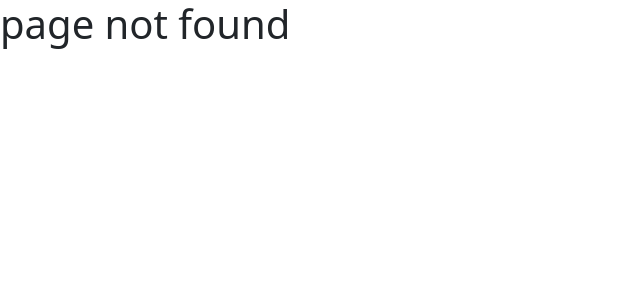
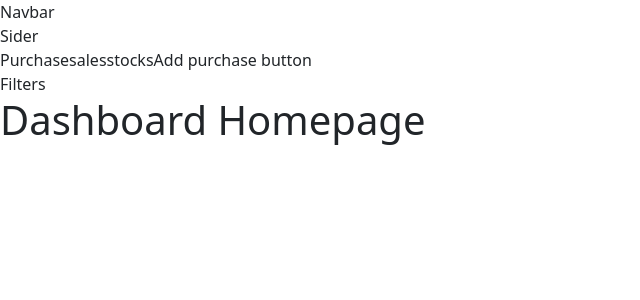
Before and after one commit to sameepmonsoon/Restaurant-management-system, a React (Vite) app: page /home in a window 1280 px wide. Before the commit this address had no page. Shown: the top 300 px of the page, without its empty margins (0-640 px from the left). Built offline with nearby package versions, Linux system fonts and the light colour scheme.

Commit message:
major changes

```diff
--- a/src/App.tsx
+++ b/src/App.tsx
@@ -7,6 +7,7 @@ import {
 import { TextField } from "./Components/TextField";
 import { Login, Register } from "./Pages";
 import Components from "./Pages/Components";
+import Dashboard from "./Pages/Dashboard";
 
 
 function App(props:any) {
@@ -30,6 +31,10 @@ function App(props:any) {
       element:<TextField/>,
     },
     {
+      path:"/home",
+      element:<Dashboard/>
+    } ,
+    {
       path:"*",
       element:(<h1>page not found</h1>)
     }
--- /dev/null
+++ b/src/Layout/DashboardHeaderLayout.tsx
@@ -0,0 +1,12 @@
+import React from 'react'
+
+export default function DashboardHeaderLayout({children}:{children?:JSX.Element}) {
+  return (
+    <div style={{display:"flex"}}>
+        <div>Purchase</div>
+        <div>sales</div>
+        <div>stocks</div>
+        {children}
+    </div>
+  )
+}
--- /dev/null
+++ b/src/Layout/DashboardLayout.tsx
@@ -0,0 +1,18 @@
+import React from 'react'
+import Navbar from '../PageComponent/Dashboard/Navbar/Navbar'
+import Sider from '../PageComponent/Dashboard/Sider/Sider'
+import DashboardHeaderLayout from './DashboardHeaderLayout'
+
+export default function DashboardLayout({children,renderActions,renderFilters}:{children:JSX.Element,renderActions?:JSX.Element,renderFilters?:JSX.Element}) {
+  return (
+    <>
+        <Navbar/>
+        <Sider/>
+        <DashboardHeaderLayout>
+        {renderActions}
+        </DashboardHeaderLayout>
+        {renderFilters}
+        {children}
+    </>
+  )
+}
--- /dev/null
+++ b/src/PageComponent/Dashboard/Navbar/Navbar.tsx
@@ -0,0 +1,7 @@
+import React from 'react'
+
+export default function Navbar() {
+  return (
+    <div>Navbar</div>
+  )
+}
--- /dev/null
+++ b/src/PageComponent/Dashboard/Sider/Sider.tsx
@@ -0,0 +1,7 @@
+import React from 'react'
+
+export default function Sider() {
+  return (
+    <div>Sider</div>
+  )
+}
--- a/src/Pages/Dashboard.tsx
+++ b/src/Pages/Dashboard.tsx
@@ -1,7 +1,20 @@
 import React from 'react'
+import DashboardLayout from '../Layout/DashboardLayout'
+import Navbar from '../PageComponent/Dashboard/Navbar/Navbar'
 
 export default function Dashboard() {
   return (
-    <div>Dashboard</div>
-  )
+  <DashboardLayout
+    renderActions={
+      // Please make a button as a component which can be reusable in future  inside a Component directory which accepts Icon,Title and and OnClick props
+      // And place it over here by replacing below code
+        <div>Add purchase button</div>
+    }
+    renderFilters={
+      <div>Filters</div>
+    }
+  >
+      <h1>Dashboard Homepage</h1>
+  </DashboardLayout>
+)
 }
```
